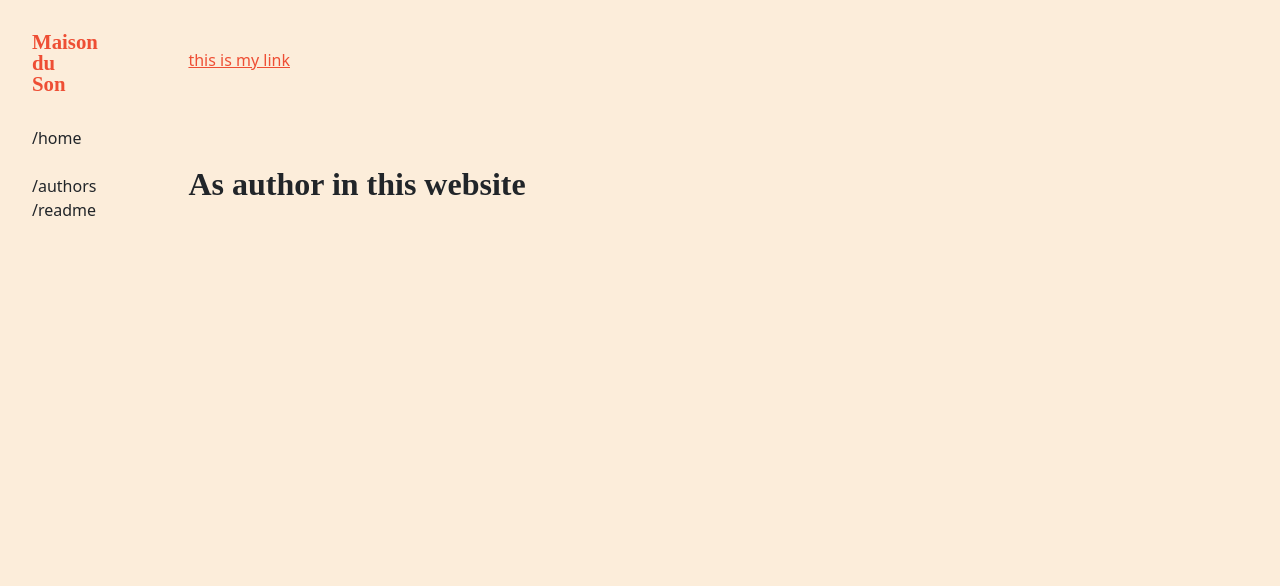
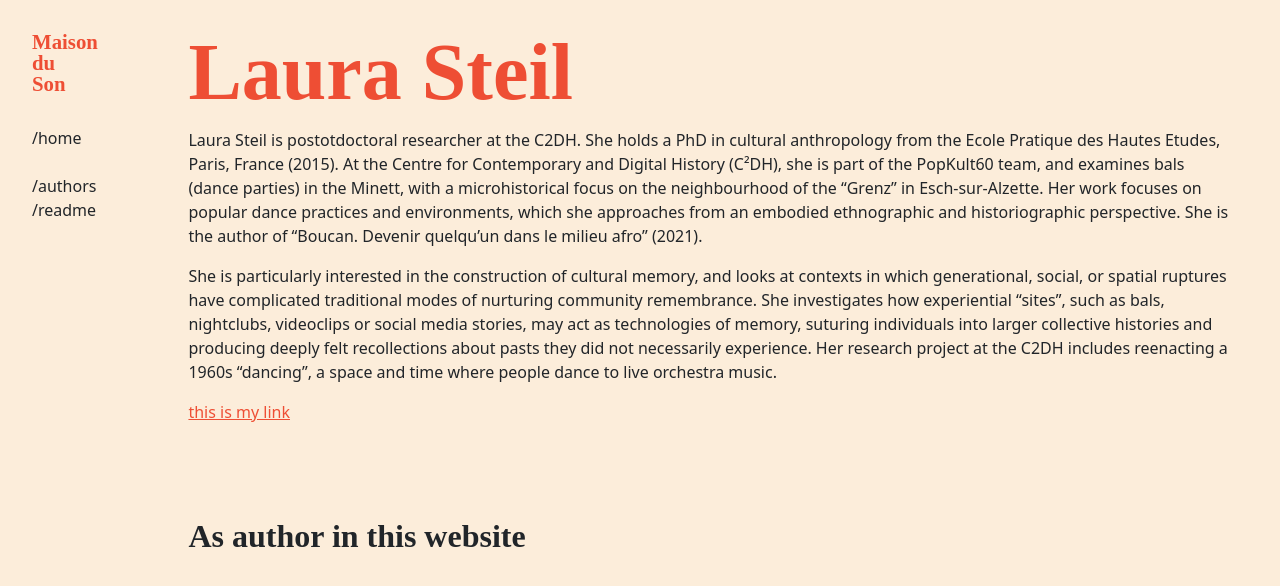
Before and after one commit to C2DH/maison-du-son, a Jekyll site: the page built from _people/laura-steil.md, in a window 1280 px wide. Shown: the top 586 px of the page. Built offline with Jekyll 4.4.1, drawn with Linux system fonts in a browser that asks for light colours; some web fonts are replaced; some of the changed lines change nothing that is shown.

Commit message:
Fix metadata of laura-steil.md

```diff
--- a/_people/laura-steil.md
+++ b/_people/laura-steil.md
@@ -1,9 +1,9 @@
 ---
-title:Laura Steil
+title: Laura Steil
+---
 
 Laura Steil is postotdoctoral researcher at the C2DH. She holds a PhD in cultural anthropology from the Ecole Pratique des Hautes Etudes, Paris, France (2015). At the Centre for Contemporary and Digital History (C²DH), she is part of the PopKult60 team, and examines bals (dance parties) in the Minett, with a microhistorical focus on the neighbourhood of the "Grenz" in Esch-sur-Alzette. Her work focuses on popular dance practices and environments, which she approaches from an embodied ethnographic and historiographic perspective. She is the author of "Boucan. Devenir quelqu'un dans le milieu afro" (2021).
 
 She is particularly interested in the construction of cultural memory, and looks at contexts in which generational, social, or spatial ruptures have complicated traditional modes of nurturing community remembrance. She investigates how experiential “sites”, such as bals, nightclubs, videoclips or social media stories, may act as technologies of memory, suturing individuals into larger collective histories and producing deeply felt recollections about pasts they did not necessarily experience. Her research project at the C2DH includes reenacting a 1960s "dancing", a space and time where people dance to live orchestra music.
 
----
 [this is my link](https://www.c2dh.uni.lu/de/people/laura-steil)
```
